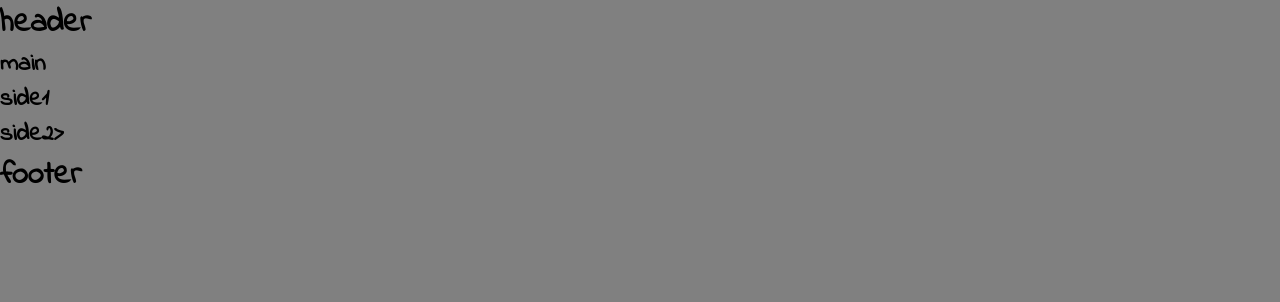
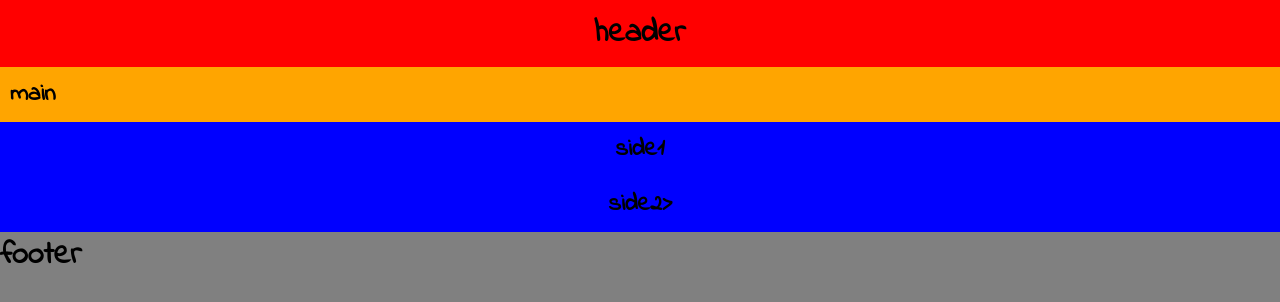
Before and after one commit to alvpia/web1-10, a plain HTML site: page index.html in a window 1280 px wide. Drawn offline with Linux system fonts and the light colour scheme.

Commit message:
Create cs.css

```diff
--- a/cs.css
+++ b/cs.css
@@ -19,3 +19,19 @@ body{
   background-color:gray;
   font-family: 'Indie Flower', cursive;
 }
+
+header{
+  padding:10px;
+  text-align:center;
+  background-color:red;
+}
+
+section{
+  padding:10px;
+  background-color:orange;
+}
+aside{
+  padding:10px;
+  background-color:blue;
+  text-align:center;
+}
```
